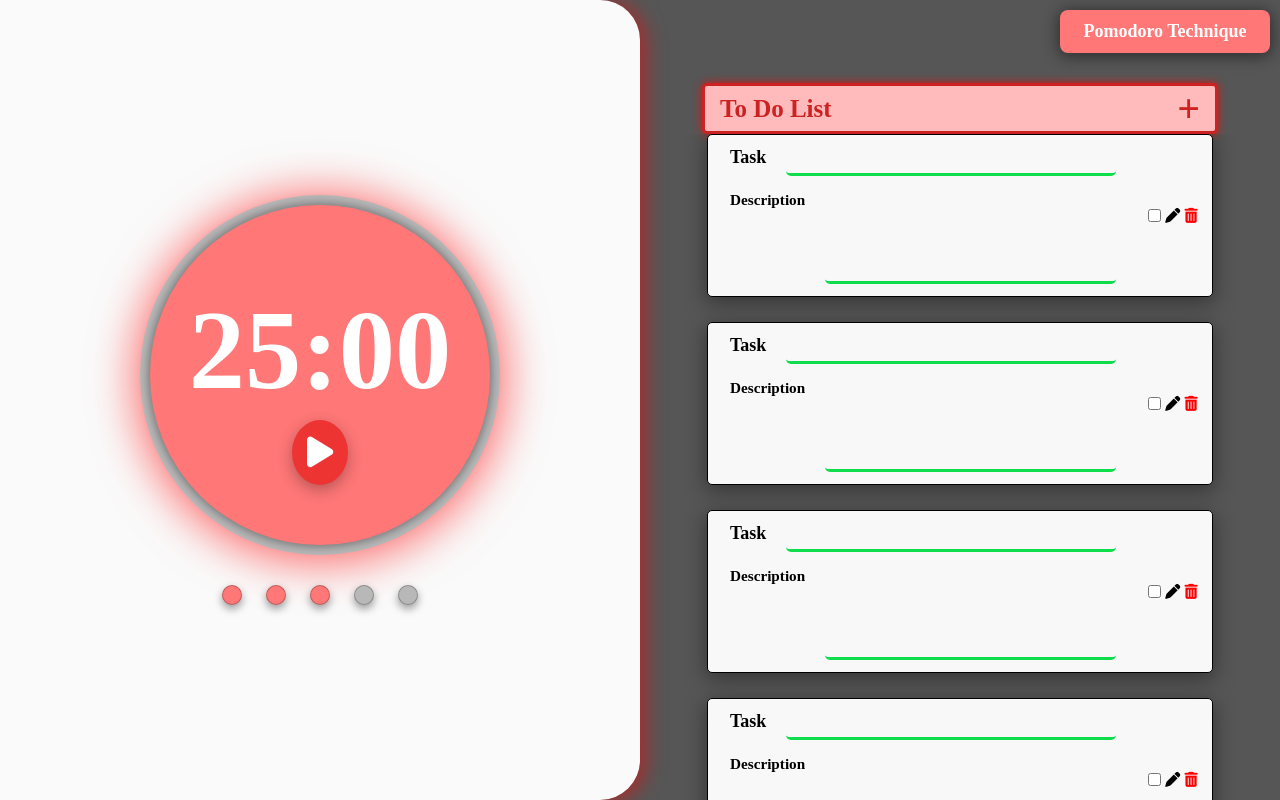
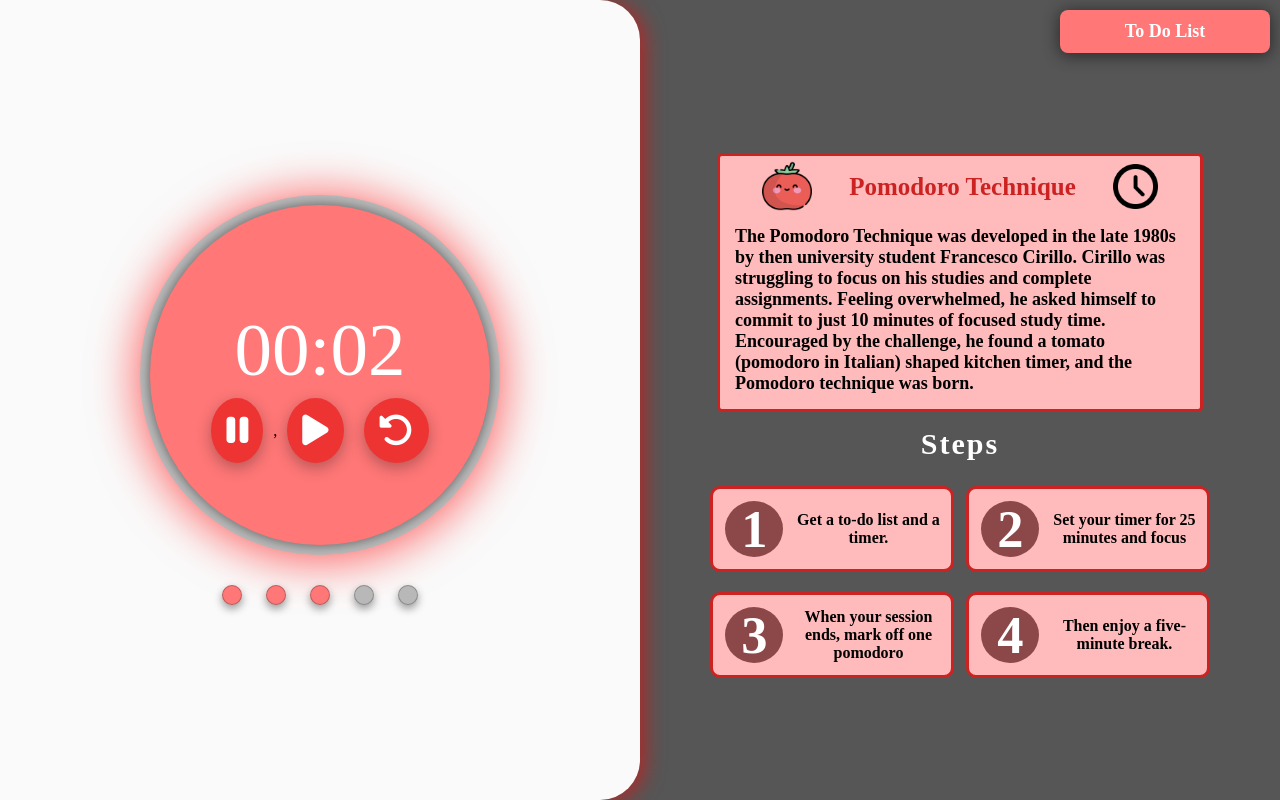
Before and after one commit to Caranfa11/Pomodoro, a website built with webpack: page src/index.html in a window 1280 px wide. Built offline with nearby package versions, Linux system fonts and the light colour scheme.

Commit message:
Upload Timer

```diff
--- a/src/buttonsTimer.js
+++ b/src/buttonsTimer.js
@@ -1,15 +1,15 @@
 const buttons = [
-    `
-    <div class="background__button">
-        <div class="play">
-            <i class="fas fa-play"></i>
-        </div>
-    </div>
-    `,
     `
     <button class="background__button">
         <div id="pause">
             <i class="fas fa-pause"></i>
+        </div>
+    </button>
+    `,
+    `
+    <button class="background__button">
+        <div id="play">
+            <i class="fas fa-play"></i>
         </div>
     </button>
     <button class="background__button">
@@ -20,4 +20,6 @@ const buttons = [
     `,
 ]
 
+
+
 export default buttons;
--- a/src/index.js
+++ b/src/index.js
@@ -1,21 +1,14 @@
 import style from "./style.css";
 import cardsOrInfo from "./templateToDoList.js"
 import button from "./rightSide.js"
-import timerChecks from "./leftSide.js"
-
-const arr =[1,2,3],
-codeESNext = () => console.log(...arr);
-
-console.log("Hello World without Webpack");
-
-codeESNext();
+import timer from "./leftSide.js"
 
 document.getElementById("app").innerHTML=`
     <div id="left-view">
-        ${timerChecks[0]}
+        ${timer}
     </div>
     <div id="right-view">
-        ${button[0]}
-        ${cardsOrInfo[0]}
+        ${button[1]}
+        ${cardsOrInfo[1]}
     </div>
 `;
--- a/src/leftSide.js
+++ b/src/leftSide.js
@@ -1,15 +1,16 @@
 import buttons from "./buttonsTimer";
+import clock from "./remainingTime"
 
-const timer = [`
+var timer = `
 <div>
     <div class="backgroundCircle">
         <div class="circle__content">
             <div class="circle__timer">
-                <h2 class="timer">25:00<\h2>
+                <spam class="timer" id="clock">00:00<\spam>
             </div>
             <div class="place">
                 <div class="place__button">
-                    ${buttons[0]}
+                    ${clock.buttons}
                 </div>
             </div>
         </div>
@@ -37,6 +38,8 @@ const timer = [`
         </div>
     </div>
 </div>
-`];
+`;
+
+clock.changeDOM;
 
 export default timer
--- /dev/null
+++ b/src/remainingTime.js
@@ -0,0 +1,64 @@
+import timer from "./leftSide";
+import buttons from "./buttonsTimer";
+
+var timeChange = 1;
+var changeButtons = 0;
+const deadline = 0;
+const time = [25 * 60000, 0.10 * 60000]  //Time Value * 60000 = Time in  Miliseconds
+// time = [ Work Time , Break ]
+var timeResume;
+
+const timeRemain = (t) => {
+    let remainingTime = Math.floor((t + 1000)/ 1000),
+        remainingSeconds = ("0" + Math.floor(remainingTime % 60)).slice(-2),
+        remainingMinutes = ("0" + Math.floor(remainingTime / 60 % 60)).slice(-2);
+
+    return {
+        remainingTime,
+        remainingMinutes,
+        remainingSeconds
+    }
+};
+
+const countdownTime = function(t,timeArr){
+    var time = timeRemain(t-1000);
+    //Change Id="Clock"
+    document.getElementById("clock").innerHTML = `${time.remainingMinutes}:${time.remainingSeconds}`;
+    //Change Working and Break Time
+    if(time.remainingTime === deadline){
+        if(timeChange === 0){
+            timeChange++;
+        }else{
+            timeChange--;
+        }
+        t = timeArr[timeChange];
+    }
+    //Countdown in case that remainTime is not 0 (zero)
+    else{
+        timeResume = t;
+        t -= 1000;
+    }
+    return t;
+};
+
+
+const changeDOM = (timeAvailable) => {
+    let t = timeAvailable[timeChange];
+    const countdownRemain = setInterval(() => {
+        t = countdownTime(t,time);
+        document.getElementById("pause").onclick = () => {
+            clearInterval(countdownRemain);
+            changeButtons === 0 ? changeButtons++ : changeButtons--;
+            buttons = buttons[1];
+        };
+        document.getElementById("play").onclick = () => {
+            t = countdownTime(t,time); //queda manual
+        };
+    }, 1000);
+};
+
+//function(Id, Time to Work and Break);
+changeDOM(time);
+
+
+export default {changeDOM, buttons};
--- a/src/style.css
+++ b/src/style.css
@@ -276,7 +276,7 @@
 .task__card--description textarea{
     text-align: left;
     font-size: 17px;
-    height: 90px;
+    height: 50px;
 }
 
 .task__card--description textarea:focus{
```
